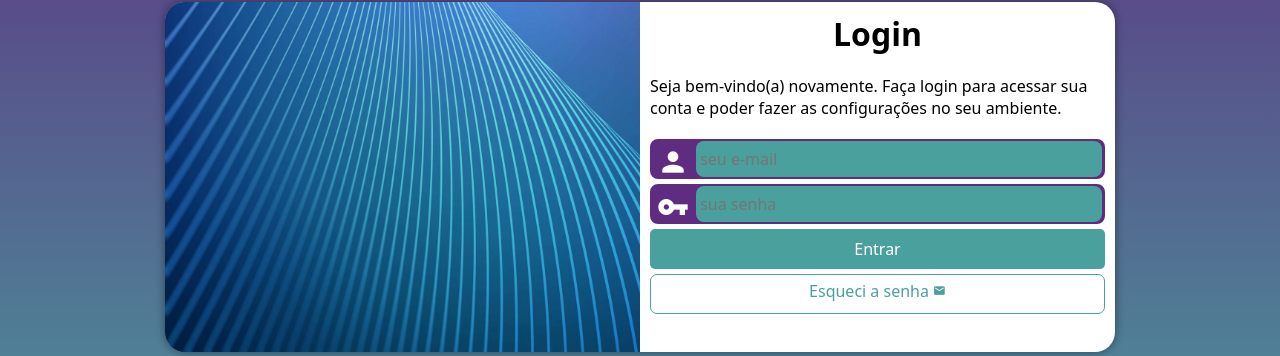
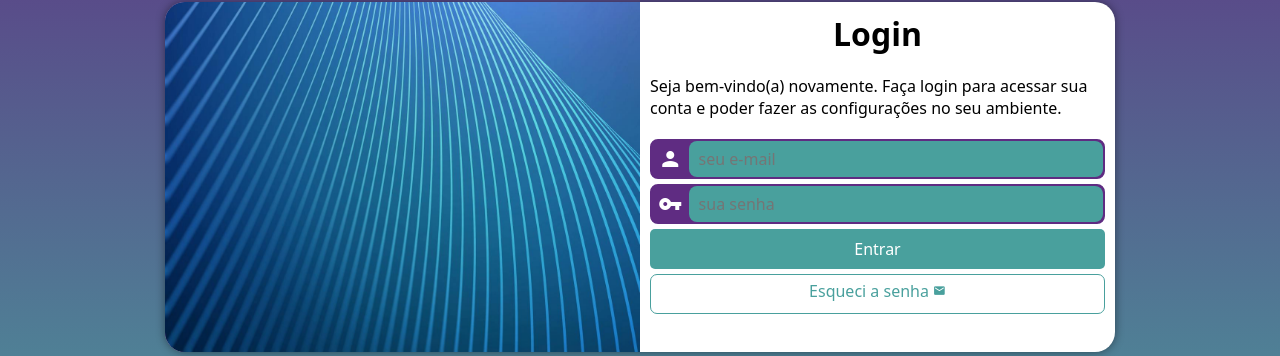
Before and after one commit to GustavoReissss/PROJETOS, a PHP site: page / in a window 1280 px wide. Shown: the part 223-579 px from the top of the page. Run offline with PHP 8.4, Linux system fonts and the light colour scheme.

Commit message:
Update style.css

```diff
--- a/HTML5-CSS3/GUSTAVOGUANABARA/4 - Tela de login/estilos/style.css
+++ b/HTML5-CSS3/GUSTAVOGUANABARA/4 - Tela de login/estilos/style.css
@@ -64,42 +64,42 @@ div#formulario > p{
     font-size: 0.8em;
 }
 
-form > div.campo{
+form > div.campo {
   background-color: #5f2c82;
   border: 2px solid #5f2c82;
-    display: block;
+  display: flex;
+  align-items: center; /* Alinha verticalmente o ícone e o input */
   width: 100%;
   height: 40px;
   border-radius: 8px;
-    margin: 5px 0px;
+  margin: 5px 0;
+  overflow: hidden;
 }
 
 div.campo > label{
     display: none;
 }
 
-div.campo > i{
+div.campo > i {
   color: white;
-    /* background-color: black; */
-    font-size: 2em;
+  font-size: 1.5em;
   width: 40px;
-    padding: 5px;
+  text-align: center;
 }
 
-div.campo > input{
+div.campo > input {
   background-color: #49a09d;
   font-size: 1em;
-    width: calc(100% - 45px);
+  width: 100%;
   height: 100%;
-    border: 0px;
+  border: none;
+  padding: 0 10px;
   border-radius: 8px;
-    padding: 4px;
-
-    transform: translateY(-13px);
 }
 
 div.campo > input:focus-within{
     background-color: white;
+    outline: none;
 }
 
 form >  input[type=submit]{
```
Lines whose indentation alone changed are shown as unchanged.
